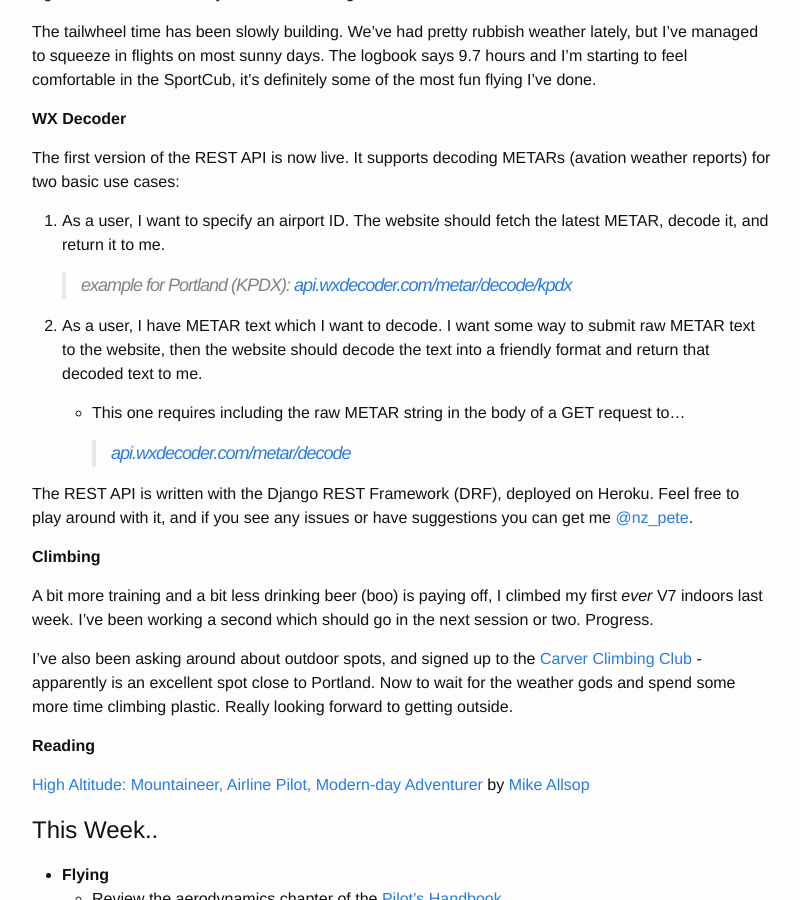
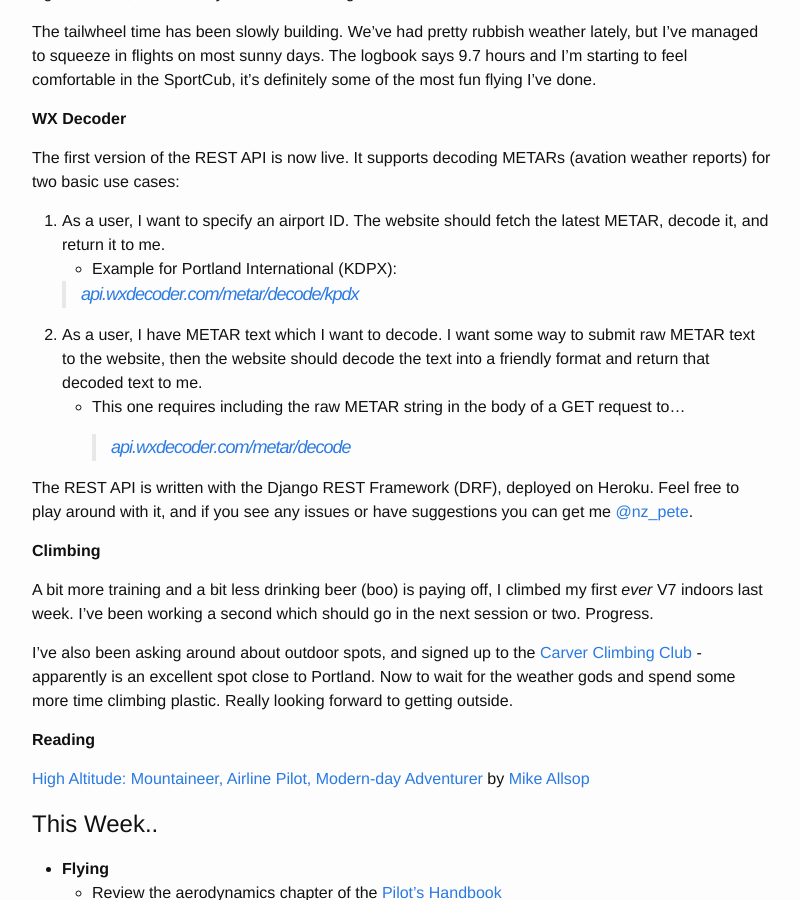
Before and after one commit to peterussell/peterussell.github.io_old, a Jekyll site: the page built from _posts/2017-01-10-update-2-ir-checkride.md, in a window 1280 px wide and 900 px high, scrolled down 444 px. Shown: the whole window, without its empty margins (238-1038 px from the left). Built offline with Jekyll 4.4.1, drawn with Linux system fonts in a browser that asks for light colours; comment, search, counter and statistics services are not loaded.

```diff
--- a/_posts/2017-01-10-update-2-ir-checkride.md
+++ b/_posts/2017-01-10-update-2-ir-checkride.md
@@ -32,8 +32,9 @@ decoding METARs (avation weather reports) for two basic use cases:
 
  1. As a user, I want to specify an airport ID. The website should fetch the
     latest METAR, decode it, and return it to me.
+    * Example for Portland International (KDPX):
 
-    > example for Portland (KPDX): [api.wxdecoder.com/metar/decode/kpdx][wxd-api-pdx]
+    > [api.wxdecoder.com/metar/decode/kpdx][wxd-api-pdx]
 
  2. As a user, I have METAR text which I want to decode. I want some way
     to submit raw METAR text to the website, then the website should decode
```
